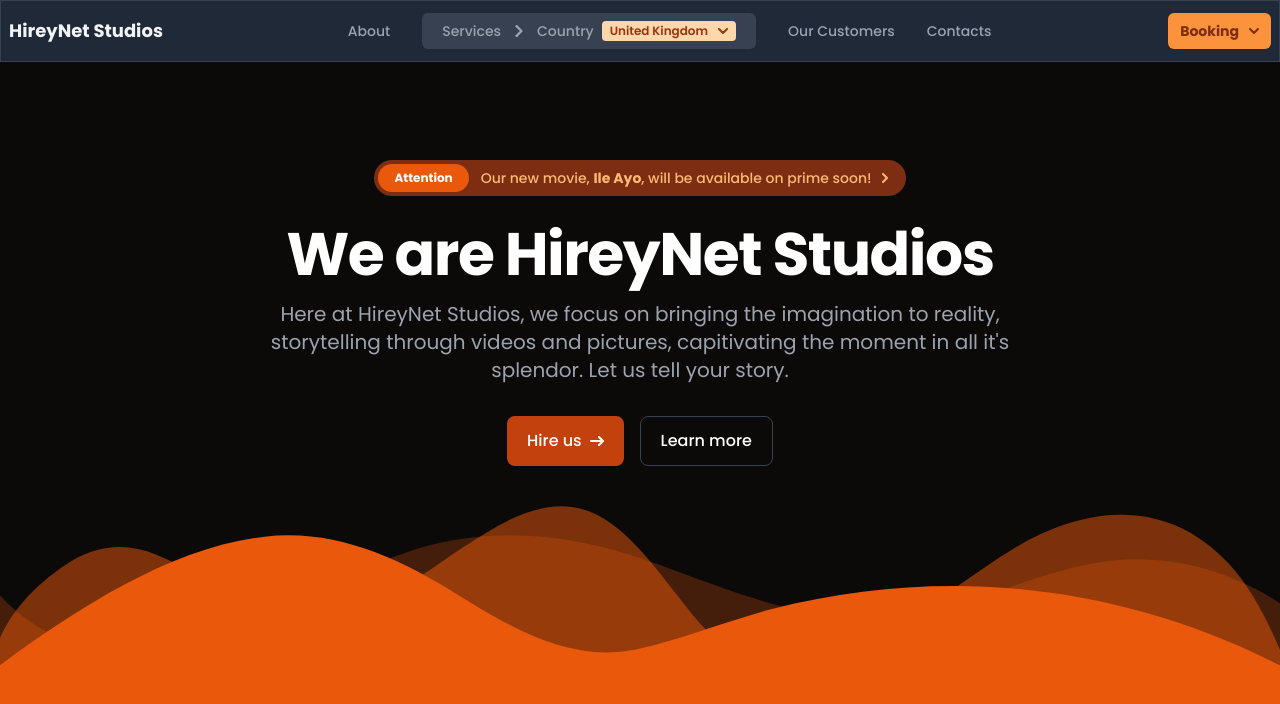
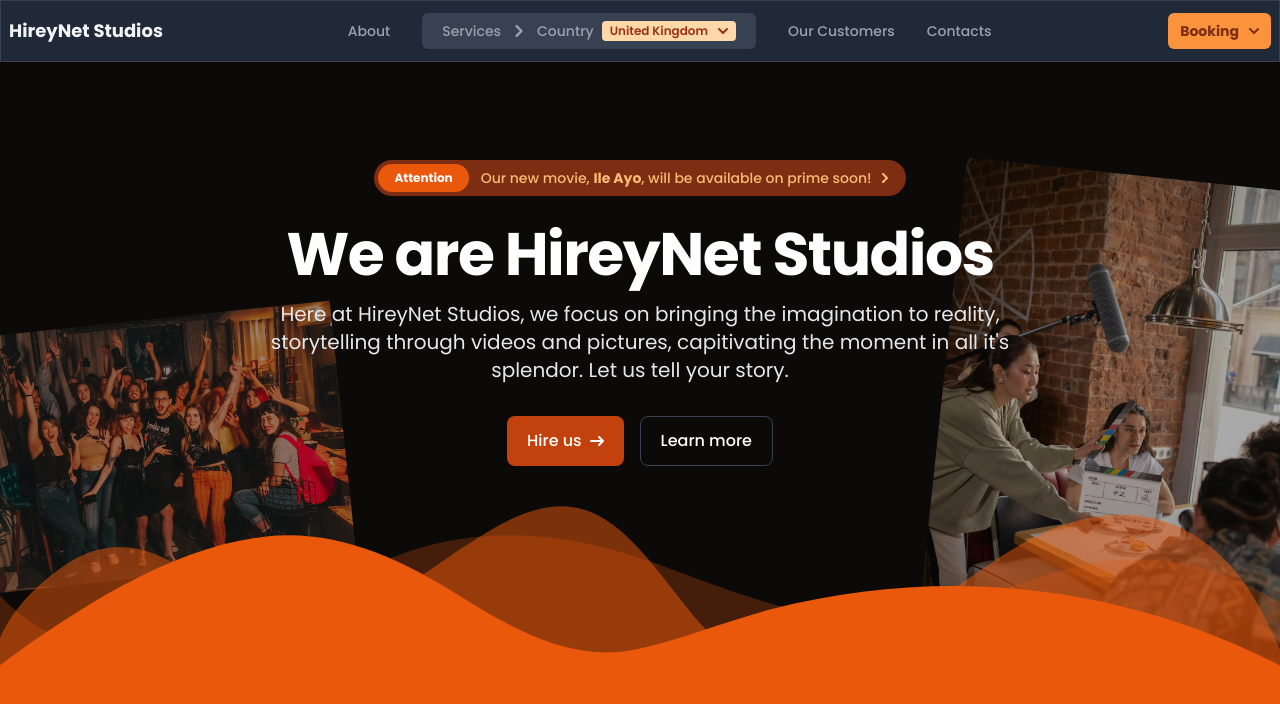
Before and after one commit to naijadeveloper/hirenet-studios-info, a Next.js app: page / in a window 1280 px wide. Shown: the top 704 px of the page. Built offline with nearby package versions, Linux system fonts and the light colour scheme.

Commit message:
added to about section crew members images.

```diff
--- a/src/app/page_sections/about.tsx
+++ b/src/app/page_sections/about.tsx
@@ -1,6 +1,6 @@
 export default function AboutSection() {
   return (
-    <section className="relative pt-24 px-4 pb-36">
+    <section className="relative pt-24 px-4 pb-36 overflow-hidden">
       <div className="py-8 px-4 mx-auto max-w-screen-xl text-center md:py-16">
         <button className="inline-flex justify-between items-center py-1 px-1 pe-4 mb-7 text-sm rounded-full bg-orange-900 text-orange-300 hover:bg-orange-800">
           <span className="text-xs bg-orange-600 rounded-full text-white px-4 py-1.5 me-3 max-md:hidden">
@@ -28,7 +28,7 @@ export default function AboutSection() {
         <h1 className="mb-4 text-4xl font-extrabold tracking-tight leading-none md:text-5xl lg:text-6xl text-white">
           We are HireyNet Studios
         </h1>
-        <p className="mb-8 text-lg font-normal lg:text-xl sm:px-16 lg:px-48 text-gray-400">
+        <p className="mb-8 text-lg font-normal lg:text-xl sm:px-16 lg:px-48 text-gray-200">
           Here at HireyNet Studios, we focus on bringing the imagination to
           reality, storytelling through videos and pictures, capitivating the
           moment in all it's splendor. Let us tell your story.
@@ -63,8 +63,22 @@ export default function AboutSection() {
           </a>
         </div>
       </div>
+      {/* images of crew */}
+      <div className="max-lg:hidden">
+        <img
+          className="-z-10 absolute top-80 -left-10 w-[30%] -rotate-6 opacity-65"
+          src="/images/crew1.jpg"
+          alt="crew members"
+        />
+
+        <img
+          className="-z-10 absolute top-44 -right-10 w-[30%] rotate-6 opacity-65"
+          src="/images/crew2.jpg"
+          alt="crew members"
+        />
+      </div>
       {/* wavy divider */}
-      <div className="absolute bottom-0 left-0 w-full rotate-180">
+      <div className="absolute bottom-0 left-0 overflow-hidden w-full rotate-180">
         <svg
           className="relative block [width:calc(100%+1.3px)] h-[183px]"
           data-name="Layer 1"
```
